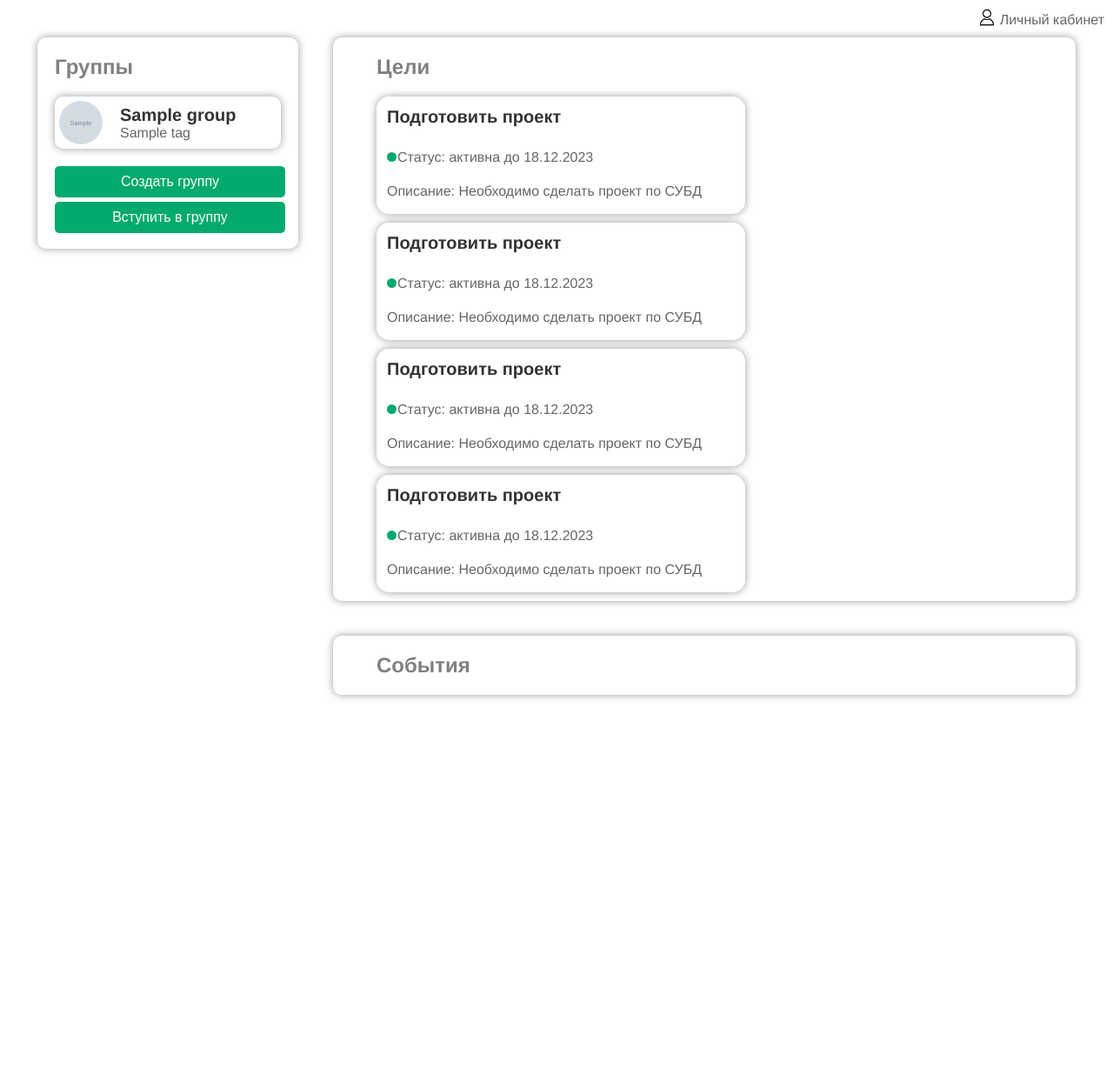
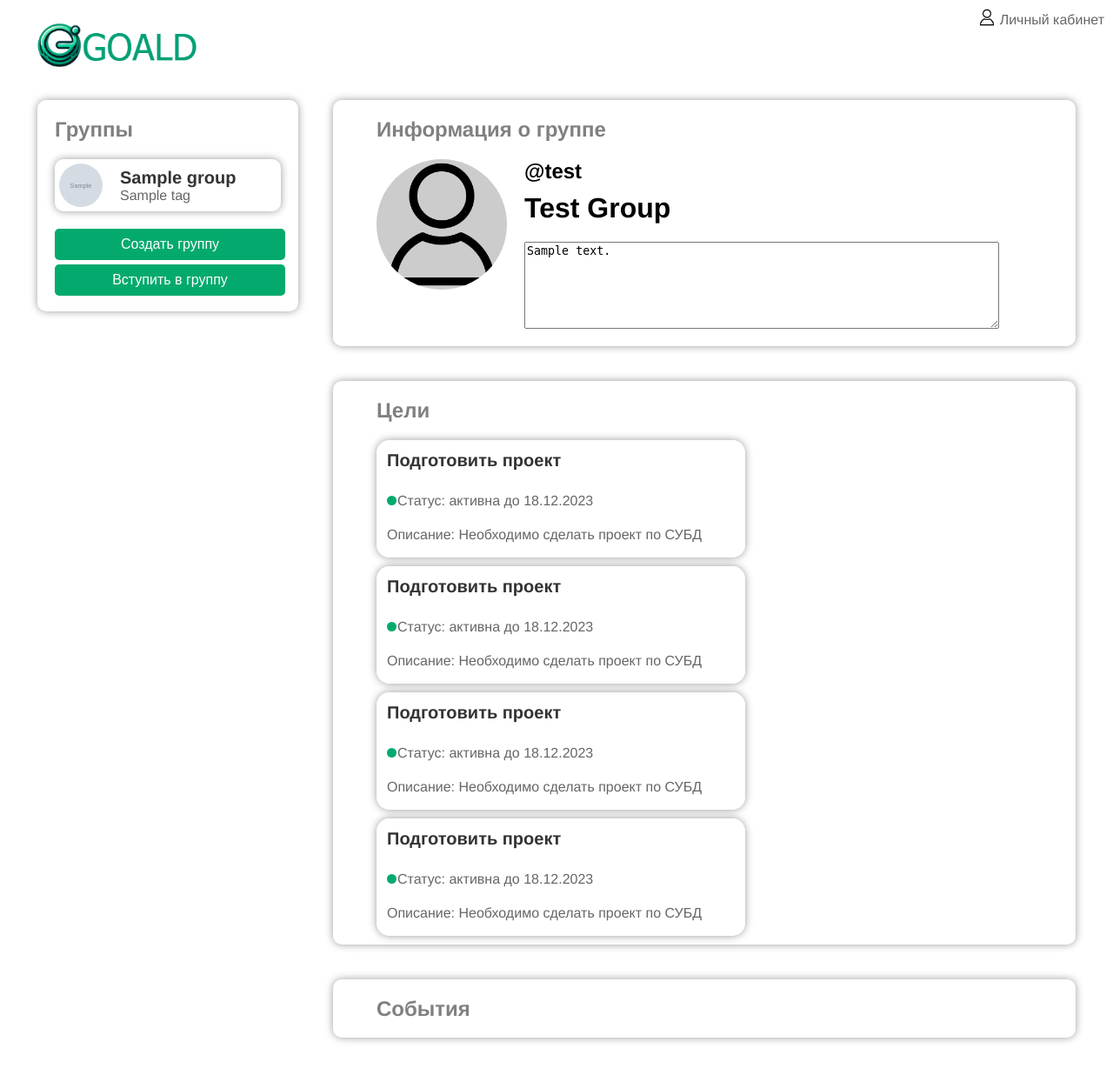
Before and after one commit to dagapp/goald, a Django app: template goald_app/templates/home.html in a window 1280 px wide. Shown: the whole page at 87% size. Before the commit the page ends 804 px from the top, so only its background shows below. Run offline with Django 4.2, Linux system fonts and the light colour scheme; the template is opened without the code that fills it: most values are stand-ins (such as "Sample title", 1, 10 or a date in 2020); grey boxes marked "Sample" are stand-in pictures; some libraries are stand-ins or nearby versions.

Commit message:
[home_page] добавлено лого

```diff
--- a/goald_app/static/css/home.css
+++ b/goald_app/static/css/home.css
@@ -1,3 +1,16 @@
+.logo {
+  position: absolute;
+  top: 0;
+  left: 0;
+  padding: 20px;
+  padding-left: 35px;
+}
+
+.logo img{
+  width: 70%; /* Уменьшаем размер аватара */
+  height: auto;
+}
+
 a {
   text-decoration: none; /* Убираем подчеркивание */
   color: #0077cc; /* Цвет текста ссылки */
@@ -35,6 +48,7 @@ a {
   .container {
     display: flex;
     padding: 15px;
+    margin-top: 80px;
   }
 
   .shadow
@@ -218,7 +232,7 @@ button:hover {
   cursor: pointer;
 }
 
-.goals-group-container{
+.goals-group-event-container{
   display: flex;
   flex-direction: column;
 }
@@ -242,3 +256,71 @@ button:hover {
   margin-right: 5px;
   margin-bottom: 5px;
 }
+
+.group-info-title{
+  font-family: 'Helvetica', sans-serif;
+  color:grey;
+  margin-left: 50px;
+}
+
+.group-info-container{
+  display: flex;
+  flex-wrap: wrap;
+  justify-content: space-between;
+  margin-right: 50px;
+}
+
+/* GROUP NAME */
+.group-info {
+  flex: 1;
+}
+
+.group-info-tag {
+  font-size: 24px;
+  font-weight: bold;
+  margin-bottom: 10px;
+  font-family: 'Helvetica', sans-serif;
+}
+
+.group-info-name {
+  font-size: 32px;
+  font-weight: bold;
+  margin-bottom: 20px;
+  font-family: 'Helvetica', sans-serif;
+}
+
+.group-info-description textarea {
+  width: 300%;
+  height: 100px;
+  margin-bottom: 20px;
+}
+
+.group-info-image {
+  width: 150px;
+  height: 150px;
+  border-radius: 50%;
+  overflow: hidden;
+  margin-right: 20px;
+}
+
+.group-info-image img {
+  width: 100%;
+  height: 100%;
+  object-fit: cover;
+}
+
+.group-info-details {
+  display: flex;
+  margin-left: 50px;
+}
+
+.add-image-button {
+  display: flex;
+  justify-content: center;
+  align-items: center;
+  width: 100%;
+  height: 100%;
+  background-color: #ccc;
+  color: #fff;
+  cursor: pointer;
+}
--- a/goald_app/templates/home.html
+++ b/goald_app/templates/home.html
@@ -8,6 +8,9 @@
 </head>
 
 <body>
+    <div class="logo">
+        <img src="/static/img/logo.png" alt="Logo">
+    </div>
     <div class="personal-area">
         <img src="/static/img/person.png" alt="Icon">
         <span>Личный кабинет</span>
@@ -35,8 +38,25 @@
             <button>Вступить в группу</button><br>
         </div>
         </div>
+        <div class="goals-group-event-container">
+            <div class="shadow">
+            <h2 class="group-info-title">Информация о группе</h2>
+            <div class="group-info-details">
+                <div class="group-info-image" id="group-info-image-container">
+                    <label for="image-input" class="add-image-button">
+                    <img src="{{ "/static/img/person.png" }}" alt="Group Image" id="group-info-image">
+                    </label>
+                </div>
+                <div class="group-info-info">
+                    <div class="group-info-tag">@test</div>
+                    <div class="group-info-name">Test Group</div>
+                    <div class="group-info-description">
+                        <textarea placeholder="Описание группы">{{ group.description }}</textarea>
+                    </div>
+                </div>
+            </div>
 
-        <div class="goals-group-container">
+            </div>
             <div class="shadow">
             <div id="goals">
                 <h2 class="goals-title">Цели</h2>
```
Also changed, not shown: goald_app/static/img/logo.png (added).
